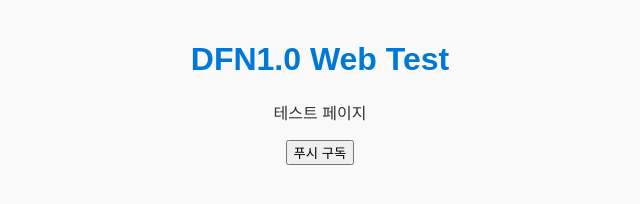
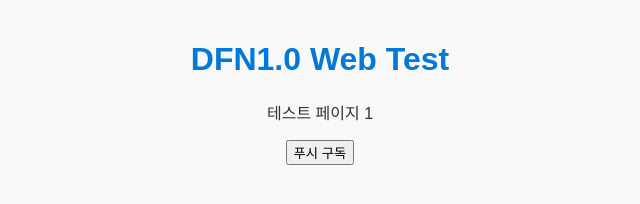
Before and after one commit to rkapf26/test, a plain HTML site: page home.html in a window 1280 px wide. Shown: the full height of the page, 320-960 px from the left. Drawn offline with Linux system fonts and the light colour scheme.

Commit message:
Update home.html

```diff
--- a/home.html
+++ b/home.html
@@ -123,7 +123,7 @@
 <body>
   <!-- 콘텐츠 -->
   <h1>DFN1.0 Web Test</h1>
-  <p> 테스트 페이지 </p>
+  <p> 테스트 페이지 1 </p>
 
 
 <!-- 푸시 구독 알림 호출 -->
```
